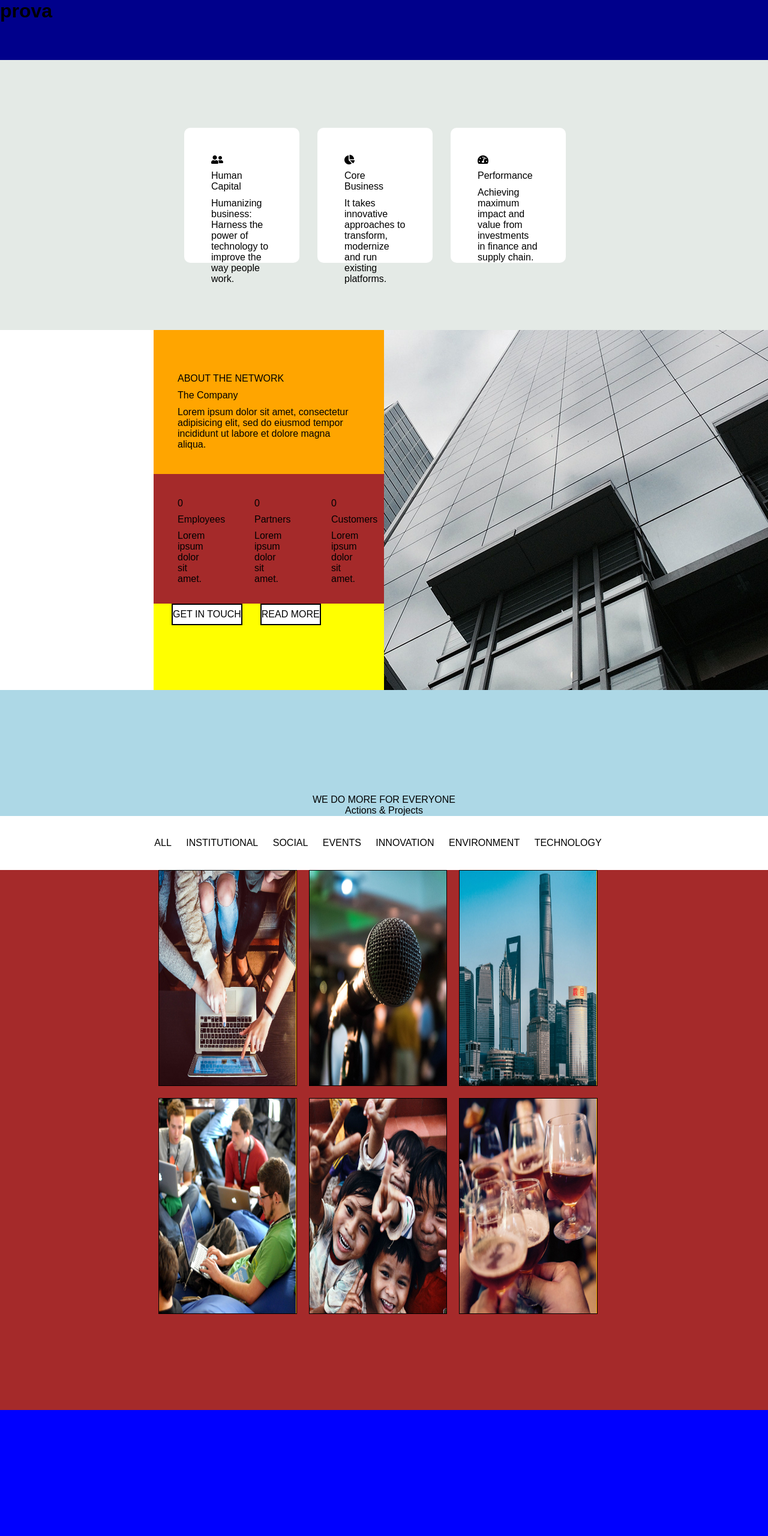
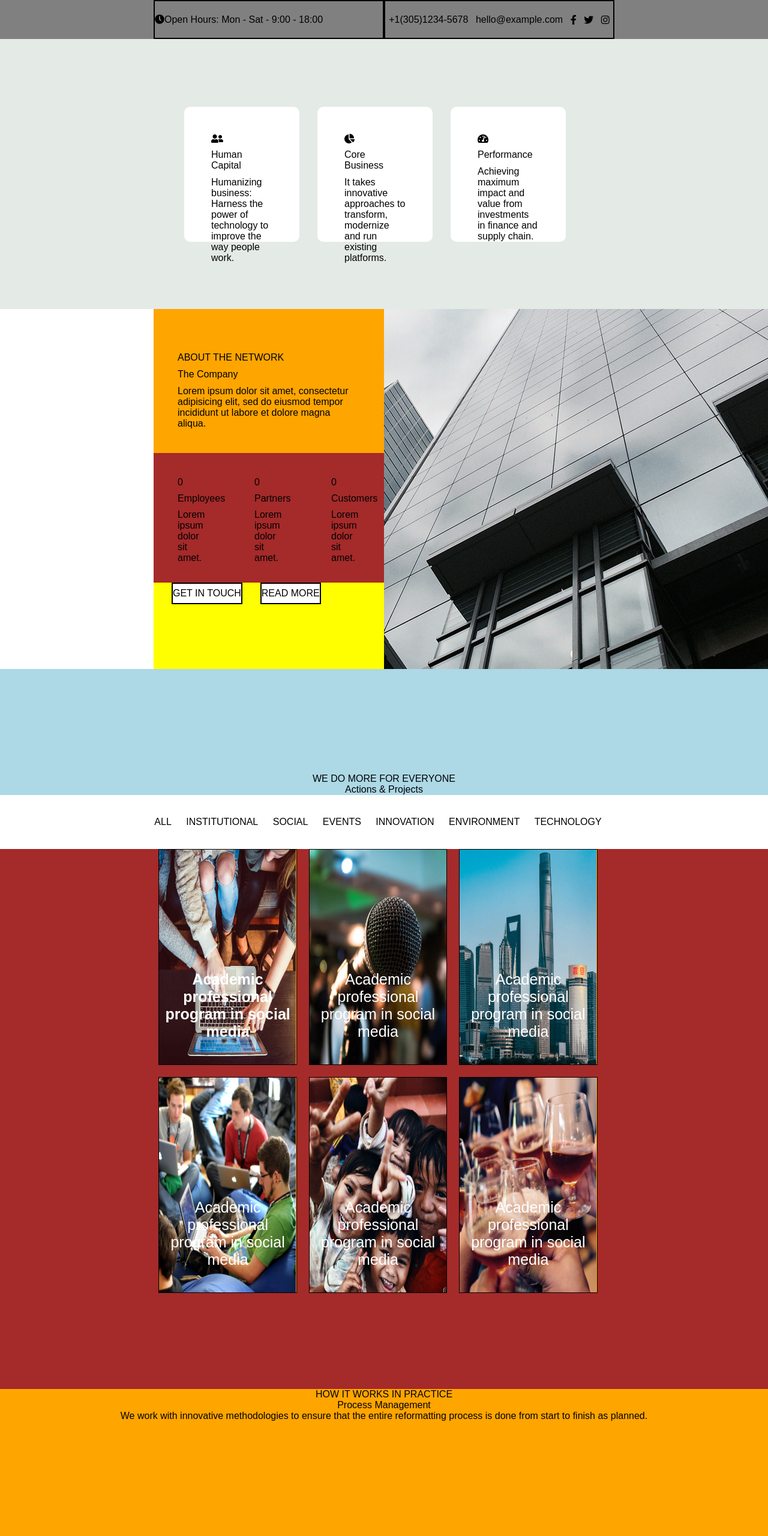
Before and after one commit to matthewort/proj-html-vuejs, a plain HTML site: page index.html in a window 1280 px wide. Shown: the top 2560 px of the page at 60% size. Before the commit the page ends 2350 px from the top, so only its background shows below. Drawn offline with nearby package versions, Linux system fonts and the light colour scheme.

Commit message:
Aggiunta navbar con Vue

```diff
--- a/css/style.css
+++ b/css/style.css
@@ -7,9 +7,52 @@
 body {
   height: 100vh;
   width: auto;
-  background-color: blue;
+  background-color: grey;
   font-family: arial;
 }
+
+header {
+  height: 65px;
+  display: flex;
+  justify-content: center;
+}
+
+#navbar {
+  height: 100%;
+  width: 60%;
+}
+
+#navbar ul {
+  list-style: none;
+  display: inline;
+}
+
+#navbar li {
+  list-style: none;
+  display: inline;
+}
+
+.navleft {
+  height: 100%;
+  width: 50%;
+  float: left;
+  border: 2px solid black;
+  display: flex;
+  justify-content: flex-start;
+  align-items: center;
+}
+
+.navright {
+  height: 100%;
+  width: 50%;
+  float: left;
+  border: 2px solid black;
+  display: flex;
+  justify-content: space-around;
+  align-items: center;
+}
+
+
 
 /* Human Capital Core Business Performance */
 .containerhcp {
@@ -220,6 +263,14 @@ body {
   background-image: url("../img/project-1.jpg");
   background-size: 100% 100%;
   background-repeat: no-repeat;
+  display: flex;
+  justify-content: center;
+  align-items: flex-end;
+  text-align: center;
+  padding-bottom: 40px;
+  color: white;
+  font-size: 25px;
+  font-weight: bold;
 }
 
 .box2 {
@@ -233,6 +284,13 @@ body {
   background-image: url("../img/project-2.jpg");
   background-size: 100% 100%;
   background-repeat: no-repeat;
+  display: flex;
+  justify-content: center;
+  align-items: flex-end;
+  text-align: center;
+  padding-bottom: 40px;
+  color: white;
+  font-size: 25px;
 }
 
 .box3 {
@@ -246,6 +304,13 @@ body {
   background-image: url("../img/project-3.jpg");
   background-size: 100% 100%;
   background-repeat: no-repeat;
+  display: flex;
+  justify-content: center;
+  align-items: flex-end;
+  text-align: center;
+  padding-bottom: 40px;
+  color: white;
+  font-size: 25px;
 }
 
 .box4 {
@@ -259,6 +324,13 @@ body {
   background-image: url("../img/project-4.jpg");
   background-size: 100% 100%;
   background-repeat: no-repeat;
+  display: flex;
+  justify-content: center;
+  align-items: flex-end;
+  text-align: center;
+  padding-bottom: 40px;
+  color: white;
+  font-size: 25px;
 }
 
 .box5 {
@@ -272,6 +344,13 @@ body {
   background-image: url("../img/project-5.jpg");
   background-size: 100% 100%;
   background-repeat: no-repeat;
+  display: flex;
+  justify-content: center;
+  align-items: flex-end;
+  text-align: center;
+  padding-bottom: 40px;
+  color: white;
+  font-size: 25px;
 }
 
 .box6 {
@@ -285,3 +364,45 @@ body {
   background-image: url("../img/project-6.jpg");
   background-size: 100% 100%;
   background-repeat: no-repeat;
+  display: flex;
+  justify-content: center;
+  align-items: flex-end;
+  text-align: center;
+  padding-bottom: 40px;
+  color: white;
+  font-size: 25px;
+}
+  /* FINE Actions & Projects */
+
+  .processcontainer {
+    height: 700px;
+    background-image: url("../img/process_img1.jpg");
+  }
+
+  .processblockup {
+    height: 40%;
+    background-color: orange;
+    text-align: center;
+    /* display: flex;
+    justify-content: center;
+    align-items: center; */
+  }
+
+  .processsubcontainer {
+    height: 60%;
+    background-color: brown;
+    opacity: 0.5;
+    display: flex;
+    justify-content: space-around;
+    align-items: flex-end;
+  }
+
+  .processblockdown {
+    height: 50%;
+    width: 30%;
+    /* margin-right: 10px;
+    margin-left: 10px; */
+    background-color: darkblue;
+    border: 2px solid black;
+
+  }
--- a/index.html
+++ b/index.html
@@ -9,8 +9,25 @@
   </head>
   <body>
     <div id="app">
-      <header :style="styleObject">
-        <h1>{{title}}</h1>
+      <header>
+        <nav id="navbar">
+
+          <div class="navleft">
+          <ul>
+            <li><i class="fas fa-clock"></i>{{hours}}</li>
+          </ul>
+          </div>
+
+          <div class="navright">
+          <ul v-for="item in info">
+            <li>{{item.message}}</li>
+          </ul>
+          <i class="fab fa-facebook-f"></i>
+          <i class="fab fa-twitter"></i>
+          <i class="fab fa-instagram"></i>
+          </div>
+
+        </nav>
       </header>
 
       <main>
@@ -94,15 +111,43 @@
         </div>
 
         <div class="actionboxcontainer">
-          <div class="box1"></div>
-          <div class="box2"></div>
-          <div class="box3"></div>
-          <div class="box4"></div>
-          <div class="box5"></div>
-          <div class="box6"></div>
+          <div class="box1">Academic professional program in social media</div>
+          <div class="box2">Academic professional program in social media</div>
+          <div class="box3">Academic professional program in social media</div>
+          <div class="box4">Academic professional program in social media</div>
+          <div class="box5">Academic professional program in social media</div>
+          <div class="box6">Academic professional program in social media</div>
         </div>
+        <!-- FINE Actions & Projects -->
 
-        <!-- FINE Actions & Projects -->
+        <!-- Process Management -->
+        <div class="processcontainer">
+          <div class="processblockup">
+            <p>HOW IT WORKS IN PRACTICE</p>
+            <p>Process Management</p>
+            <p>We work with innovative methodologies to ensure that the entire reformatting process is done from start to finish as planned.</p>
+          </div>
+          <div class="processsubcontainer">
+            <div class="processblockdown">
+
+            </div>
+            <div class="processblockdown">
+
+            </div>
+            <div class="processblockdown">
+
+            </div>
+            <div class="processblockdown">
+
+            </div>
+            <div class="processblockdown">
+
+            </div>
+
+          </div>
+
+
+        </div>
 
 
 
--- a/js/myscript.js
+++ b/js/myscript.js
@@ -1,11 +1,11 @@
 var app = new Vue({
   el: '#app',
   data: {
-    title:'prova',
-    styleObject: {
-      backgroundColor: 'darkblue',
-      height: '100px'
-    }
+    hours: 'Open Hours: Mon - Sat - 9:00 - 18:00',
+    info: [
+      {message: '+1(305)1234-5678'},
+      {message: 'hello@example.com'}
+    ]
   },
   methods: {
     addfilm: function () {
```
Also changed, not shown: img/process_img1.jpg (added).
